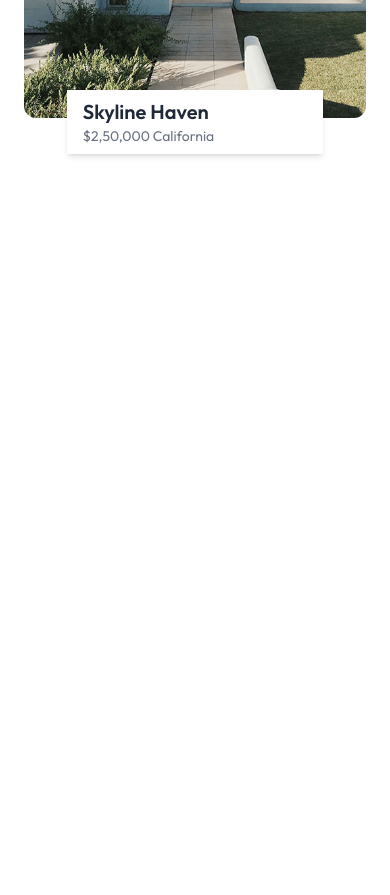
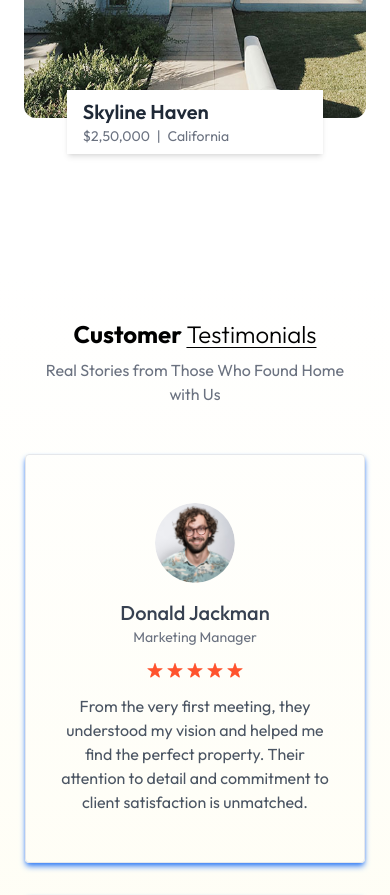
Before and after one commit to debarup24/Realestate-website, a React (Vite) app: page / in a window 390 px wide. Shown: the part 2640-3535 px from the top of the page. Before the commit the page ends 2910 px from the top, so only its background shows below. Built offline with nearby package versions, Linux system fonts and the light colour scheme.

Commit message:
realestate website

```diff
--- a/index.html
+++ b/index.html
@@ -1,5 +1,5 @@
 <!doctype html>
-<html lang="en">
+<html lang="en" class="scroll-smooth">
   <head>
     <meta charset="UTF-8" />
     <link rel="icon" type="image/svg+xml" href="/favicon.svg" />
--- a/src/App.jsx
+++ b/src/App.jsx
@@ -2,6 +2,7 @@ import React from "react";
 import Header from "./components/Header";
 import About from "./components/About";
 import Projects from "./components/Projects";
+import Testimonial from "./components/Testimonial";
 // import VideoBG from "./components/VideoBG";
 
 const App = () => {
@@ -10,6 +11,7 @@ const App = () => {
       <Header />
       <About />
       <Projects />
+      <Testimonial />
     </div>
   );
 };
--- a/src/components/Navbar.jsx
+++ b/src/components/Navbar.jsx
@@ -34,7 +34,10 @@ const Navbar = () => {
           <a href="#Projects" className="cursor-pointer hover:text-gray-600">
             Projects
           </a>
-          <a href="#Header" className="cursor-pointer hover:text-gray-600">
+          <a
+            href="#Testimonials"
+            className="cursor-pointer hover:text-gray-600"
+          >
             Testimonials
           </a>
         </ul>
--- a/src/components/Projects.jsx
+++ b/src/components/Projects.jsx
@@ -1,4 +1,4 @@
-import React, { useEffect, useInsertionEffect, useState } from "react";
+import React, { useEffect, useState } from "react";
 import { assets, projectsData } from "../assets/assets";
 
 const Projects = () => {
@@ -28,7 +28,10 @@ const Projects = () => {
   };
 
   return (
-    <div className=" container mx-auto py-4 pt-20 px-6 md:px-20 lg:px-32 my-20 w-full overflow-hidden">
+    <div
+      className=" container mx-auto py-4 pt-20 px-6 md:px-20 lg:px-32 my-20 w-full overflow-hidden"
+      id="Projects"
+    >
       <h1 className="text-2xl sm:text-4xl font-bold mb-2 text-center">
         Projects{" "}
         <span className="underline underline-offset-4 decoration-1 under font-light">
@@ -82,7 +85,8 @@ const Projects = () => {
                     {project.title}
                   </h2>
                   <p className=" text-gray-500 text-sm ">
-                    {project.price} <span></span> {project.location}
+                    {project.price} <span className="px-1 ">|</span>{" "}
+                    {project.location}
                   </p>
                 </div>
               </div>
--- /dev/null
+++ b/src/components/Testimonial.jsx
@@ -0,0 +1,48 @@
+import React from "react";
+import { assets, testimonialsData } from "../assets/assets";
+
+const Testimonial = () => {
+  return (
+    <div
+      className="container mx-auto py-12 lg:px-32 w-full overflow-hidden bg-gradient-to-t from-yellow-50"
+      id="Testimonials"
+    >
+      <h1 className="text-2xl sm:text-4xl font-bold mb-2 text-center ">
+        Customer{" "}
+        <span className="underline underline-offset-4 decoration-1 under font-light">
+          Testimonials
+        </span>
+      </h1>
+      <p className="text-gray-500 max-w-80 text-center mb-12 mx-auto">
+        Real Stories from Those Who Found Home with Us
+      </p>
+      <div className="flex flex-wrap justify-center gap-8">
+        {testimonialsData.map((testimonial, index) => (
+          <div
+            key={index}
+            className="max-w-[340px] border shadow-md shadow-blue-500 rounded px-8 py-12 text-center "
+          >
+            {" "}
+            <img
+              className="w-20 h-20 rounded-full mx-auto mb-4 "
+              src={testimonial.image}
+              alt={testimonial.alt}
+            />
+            <h2 className="text-xl text-gray-700 font-medium ">
+              {testimonial.name}
+            </h2>
+            <p className="text-gray-500 mb-4 text-sm">{testimonial.title}</p>
+            <div className="flex justify-center gap-1 text-red-500 mb-4 ">
+              {Array.from({ length: testimonial.rating }, (item, index) => (
+                <img key={index} src={assets.star_icon} alt="" />
+              ))}
+            </div>
+            <p className="text-gray-600">{testimonial.text}</p>
+          </div>
+        ))}
+      </div>
+    </div>
+  );
+};
+
+export default Testimonial;
```
